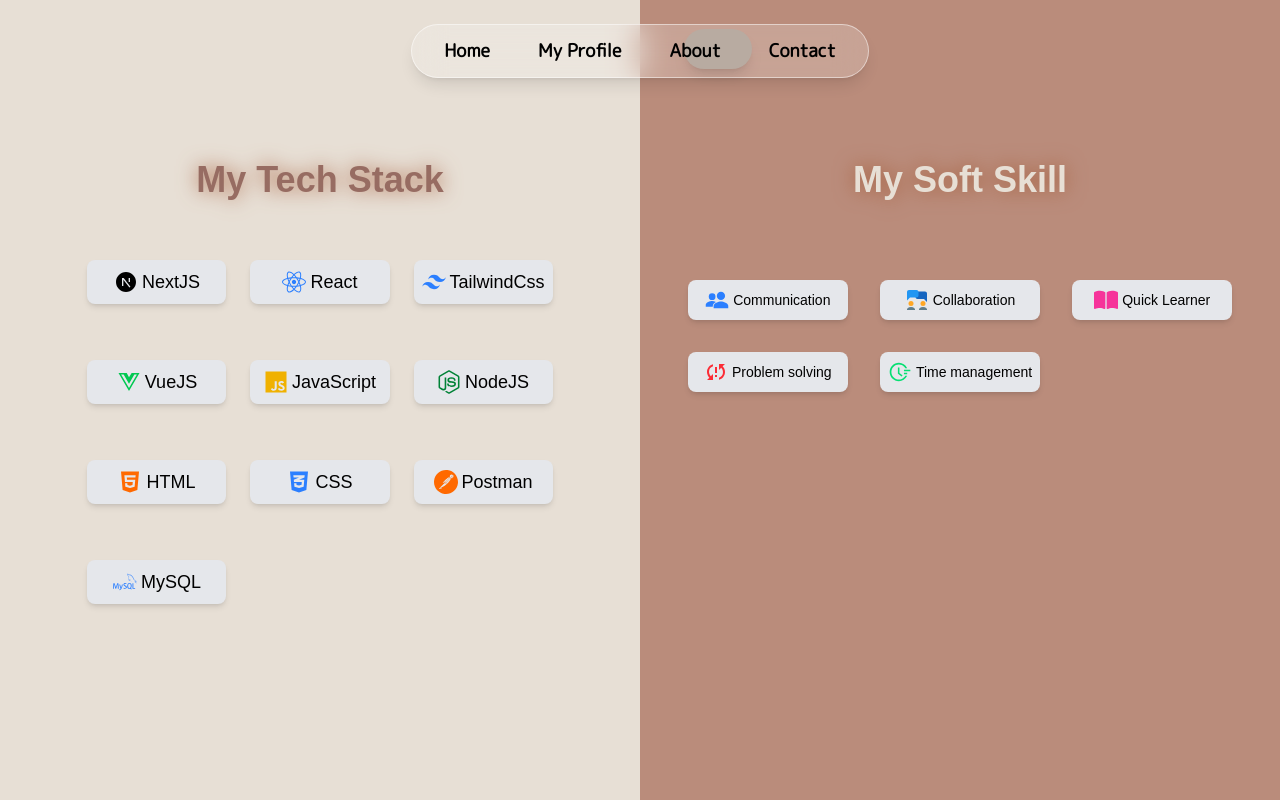
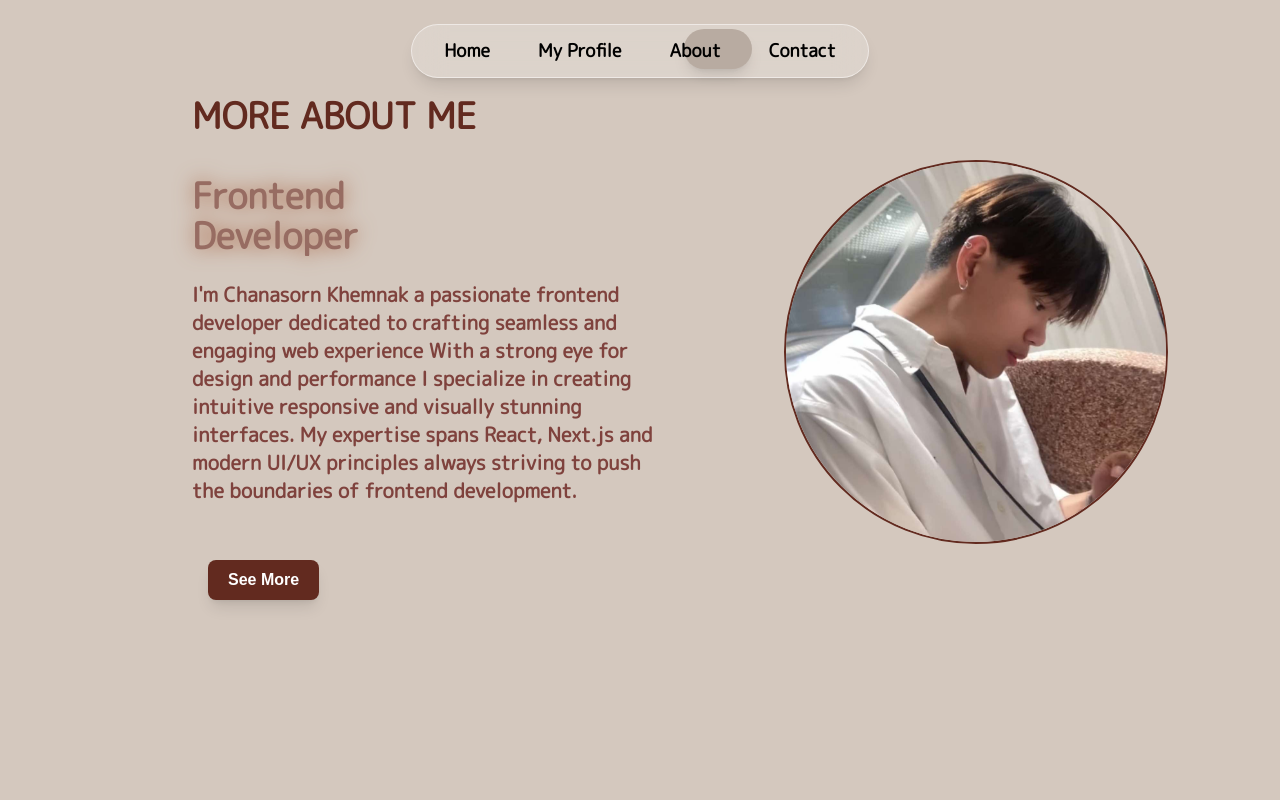
Before and after one commit to ChanasornK/Profile, a Next.js app: page /about in a window 1280 px wide. Shown: the top 800 px of the page. Built offline with nearby package versions, Linux system fonts and the light colour scheme.

Commit message:
Finish Profile

```diff
--- a/package.json
+++ b/package.json
@@ -9,12 +9,14 @@
     "lint": "next lint"
   },
   "dependencies": {
+    "aos": "^2.3.4",
     "framer-motion": "^12.4.9",
     "next": "15.2.0",
     "react": "^19.0.0",
     "react-dom": "^19.0.0",
     "react-icons": "^5.5.0",
-    "react-intersection-observer": "^9.16.0"
+    "react-intersection-observer": "^9.16.0",
+    "react-type-animation": "^3.2.0"
   },
   "devDependencies": {
     "@tailwindcss/postcss": "^4",
--- a/pages/about.js
+++ b/pages/about.js
@@ -32,13 +32,27 @@
       <div className="bg-white w-full h-dvh">
         <Navbar />
         <Navbar2 />
-        {/* <div className="w-full h-dvh bg-[#D4C8BE] flex items-center justify-center px-32">
-          <div className="w-1/2 text-[#622A1F] font-[M_PLUS_Rounded_1c]">
-            <h2 className="text-lg font-bold ml-40 mt-10]">MORE ABOUT ME</h2>
-            <h1 className="mt-4 text-5xl font-bold ml-40  bg-[#976C62] text-transparent bg-clip-text drop-shadow-[0_0_10px_rgba(160,82,45,0.8)] ">
+        <div className="w-full h-dvh bg-[#D4C8BE] flex   ">
+          <div className="xl:w-1/2 text-[#622A1F] font-[M_PLUS_Rounded_1c] w-full">
+            <h2
+              style={{ fontFamily: "'M PLUS Rounded 1c', sans-serif" }}
+              className="text-lg font-bold ml-6 mt-24 lg:text-4xl xl:ml-48"
+            >
+              MORE ABOUT ME
+            </h2>
+            <h1
+              style={{ fontFamily: "'M PLUS Rounded 1c', sans-serif" }}
+              className="mt-10 text-xl font-bold ml-6 xl:ml-48 bg-[#976C62]
+            text-transparent bg-clip-text drop-shadow-[0_0_10px_rgba(160,82,45,0.8)]
+            xl:text-4xl"
+            >
               Frontend Developer
             </h1>
-            <p className="mt-10 text-lg font-bold leading-relaxed w-[575px] ml-40  tracking-normal text-justify text-[#7F423D]">
+            <p
+              style={{ fontFamily: "'M PLUS Rounded 1c', sans-serif" }}
+              className="mt-6 text-xl font-bold  w-full  tracking-normal  text-[#7F423D] px-4 lg:text-xl
+              xl:ml-44"
+            >
               I'm Chanasorn Khemnak a passionate frontend developer dedicated to
               crafting seamless and engaging web experience With a strong eye
               for design and performance I specialize in creating intuitive
@@ -50,13 +64,14 @@
             <button
               onClick={handleScroll}
               className="cursor-pointer bg-[#622A1F] text-white font-semibold py-2 px-5 ml-40
-                rounded-lg shadow-lg transition-all duration-300 ease-in-out transform hover:scale-125 mt-14"
+                rounded-lg shadow-lg transition-all duration-300 ease-in-out transform hover:scale-125 mt-14
+                hidden xl:block xl:ml-52"
             >
               See More
             </button>
           </div>
 
-          <div className="w-full justify-center mt-20 ml-40 hidden xl:block " >
+          <div className="w-full justify-center mt-20 xl:w-1/2 hidden xl:block xl:ml-72 xl:mt-40">
             <div className="w-96 h-96 border-2 border-[#622A1F] rounded-full overflow-hidden  flex">
               <img
                 className="w-full h-full object-cover"
@@ -65,15 +80,15 @@
               />
             </div>
           </div>
-        </div> */}
+        </div>
 
         <div ref={seeMoreRef} className=" ">
           <div className=" xl:flex">
-
             <div className="bg-[#E7DFD5] xl:w-1/2 h-dvh xl:h-dvh px-4 xl:px-0 flex flex-col ">
               <div
-              className="flex justify-center mt-40 xl:mt-40 text-4xl font-semibold font-[M_PLUS_Rounded_1c]
-      bg-[#976C62] text-transparent bg-clip-text drop-shadow-[0_0_10px_rgba(160,82,45,0.8)]"
+                style={{ fontFamily: "'M PLUS Rounded 1c', sans-serif" }}
+                className="flex justify-center mt-28 xl:mt-40 text-4xl font-semibold font-[M_PLUS_Rounded_1c]
+                 text-[#976C62] "
               >
                 My Tech Stack
               </div>
@@ -81,51 +96,102 @@
                 <div className="mt-10 grid grid-cols-3 gap-6 justify-center">
                   <div className="flex items-center justify-center gap-1 bg-gray-200 p-2 rounded-lg shadow-md">
                     <RiNextjsFill className="text-2xl" />
-                  <span className="text-lg">NextJS</span>
+                    <span
+                      style={{ fontFamily: "'M PLUS Rounded 1c', sans-serif" }}
+                      className="xl:text-lg"
+                    >
+                      NextJS
+                    </span>
                   </div>
                   <div className="flex items-center justify-center gap-1 bg-gray-200 p-2 rounded-lg shadow-md">
                     <FaReact className="text-2xl text-blue-500" />
-                  <span className="text-lg">React</span>
+                    <span
+                      style={{ fontFamily: "'M PLUS Rounded 1c', sans-serif" }}
+                      className="xl:text-lg"
+                    >
+                      React
+                    </span>
                   </div>
                   <div className="flex items-center justify-center gap-1 bg-gray-200 p-2 rounded-lg shadow-md">
                     <RiTailwindCssFill className="text-2xl text-blue-500" />
-                  <span className="text-lg">TailwindCss</span>
+                    <span
+                      style={{ fontFamily: "'M PLUS Rounded 1c', sans-serif" }}
+                      className="text-sm xl:text-lg"
+                    >
+                      Tailwind
+                    </span>
                   </div>
                   <div className="flex items-center justify-center gap-1 bg-gray-200 p-2 rounded-lg shadow-md mt-8">
                     <FaVuejs className="text-2xl text-green-500" />
-                  <span className="text-lg">VueJS</span>
+                    <span
+                      style={{ fontFamily: "'M PLUS Rounded 1c', sans-serif" }}
+                      className="xl:text-lg"
+                    >
+                      VueJS
+                    </span>
                   </div>
                   <div className="flex items-center justify-center gap-1 bg-gray-200 p-2 rounded-lg shadow-md mt-8">
-                  <IoLogoJavascript className="text-2xl text-yellow-500" />
-                  <span className="text-lg">JavaScript</span>
+                    <IoLogoJavascript className="text-xl text-yellow-500" />
+                    <span
+                      style={{ fontFamily: "'M PLUS Rounded 1c', sans-serif" }}
+                      className="text-sm xl:text-lg"
+                    >
+                      JS
+                    </span>
                   </div>
                   <div className="flex items-center justify-center gap-1 bg-gray-200 p-2 rounded-lg shadow-md mt-8">
                     <FaNodeJs className="text-2xl text-green-700" />
-                  <span className="text-lg">NodeJS</span>
+                    <span
+                      style={{ fontFamily: "'M PLUS Rounded 1c', sans-serif" }}
+                      className="xl:text-lg"
+                    >
+                      NodeJS
+                    </span>
                   </div>
                   <div className="flex items-center justify-center gap-1 bg-gray-200 p-2 rounded-lg shadow-md mt-8">
                     <FaHtml5 className="text-2xl text-orange-500" />
-                  <span className="text-lg">HTML</span>
+                    <span
+                      style={{ fontFamily: "'M PLUS Rounded 1c', sans-serif" }}
+                      className="xl:text-lg"
+                    >
+                      HTML
+                    </span>
                   </div>
                   <div className="flex items-center justify-center gap-1 bg-gray-200 p-2 rounded-lg shadow-md mt-8">
                     <FaCss3Alt className="text-2xl text-blue-500" />
-                  <span className="text-lg">CSS</span>
+                    <span
+                      style={{ fontFamily: "'M PLUS Rounded 1c', sans-serif" }}
+                      className="xl:text-lg"
+                    >
+                      CSS
+                    </span>
                   </div>
                   <div className="flex items-center justify-center gap-1 bg-gray-200 p-2 rounded-lg shadow-md mt-8">
                     <SiPostman className="text-2xl text-orange-500" />
-                  <span className="text-lg">Postman</span>
+                    <span
+                      style={{ fontFamily: "'M PLUS Rounded 1c', sans-serif" }}
+                      className="xl:text-lg"
+                    >
+                      Postman
+                    </span>
                   </div>
                   <div className="flex items-center justify-center gap-1 bg-gray-200 p-2 rounded-lg shadow-md mt-8">
                     <SiMysql className="text-2xl text-blue-500" />
-                  <span className="text-lg">MySQL</span>
+                    <span
+                      style={{ fontFamily: "'M PLUS Rounded 1c', sans-serif" }}
+                      className="xl:text-lg"
+                    >
+                      MySQL
+                    </span>
                   </div>
                 </div>
               </div>
             </div>
             <div className="bg-[#BA8C7B] xl:w-1/2 h-dvh xl:h-dvh flex flex-col ">
               <div
+                style={{ fontFamily: "'M PLUS Rounded 1c', sans-serif" }}
                 className="flex justify-center mt-20 xl:mt-40 text-4xl font-semibold
-            bg-[#E7DFD5] text-transparent bg-clip-text drop-shadow-[0_0_10px_rgba(160,82,45,0.8)]"
+            text-[#E7DFD5]"
               >
                 My Soft Skill
               </div>
@@ -133,31 +199,53 @@
                 <div className="mt-14 grid xl:grid-cols-3 gap-8 justify-center">
                   <div className="flex items-center justify-center gap-1 bg-gray-200 p-2 rounded-lg shadow-md">
                     <IoPeopleSharp className="text-2xl text-blue-500" />
-                  <span className="text-sm font-[M_PLUS_Rounded_1c]">
+                    <span
+                      style={{ fontFamily: "'M PLUS Rounded 1c', sans-serif" }}
+                      className="text-sm font-[M_PLUS_Rounded_1c]"
+                    >
                       Communication
                     </span>
                   </div>
                   <div className="flex items-center justify-center gap-1 bg-gray-200 p-2 rounded-lg shadow-md">
                     <FcCollaboration className="text-2xl text-blue-500" />
-                  <span className="text-sm">Collaboration</span>
+                    <span
+                      style={{ fontFamily: "'M PLUS Rounded 1c', sans-serif" }}
+                      className="text-sm"
+                    >
+                      Collaboration
+                    </span>
                   </div>
                   <div className="flex items-center justify-center gap-1 bg-gray-200 p-2 rounded-lg shadow-md">
                     <FaBookOpen className="text-2xl text-pink-500" />
-                  <span className="text-sm">Quick Learner</span>
+                    <span
+                      style={{ fontFamily: "'M PLUS Rounded 1c', sans-serif" }}
+                      className="text-sm"
+                    >
+                      Quick Learner
+                    </span>
                   </div>
                   <div className="flex items-center justify-center gap-1 bg-gray-200 p-2 rounded-lg shadow-md">
                     <MdOutlineSyncProblem className="text-2xl text-red-500" />
-                  <span className="text-sm">Problem solving</span>
+                    <span
+                      style={{ fontFamily: "'M PLUS Rounded 1c', sans-serif" }}
+                      className="text-sm"
+                    >
+                      Problem solving
+                    </span>
                   </div>
                   <div className="flex items-center justify-center gap-1 bg-gray-200 p-2 rounded-lg shadow-md">
                     <AiOutlineFieldTime className="text-2xl text-green-400" />
-                  <span className="text-sm">Time management</span>
+                    <span
+                      style={{ fontFamily: "'M PLUS Rounded 1c', sans-serif" }}
+                      className="text-sm"
+                    >
+                      Time management
+                    </span>
                   </div>
                 </div>
               </div>
             </div>
           </div>
-
         </div>
       </div>
     </>
--- a/pages/index.js
+++ b/pages/index.js
@@ -1,4 +1,4 @@
-import React, { useState } from "react";
+import React, { useEffect, useState } from "react";
 import Navbar from "./component/navbar";
 import Navbar2 from "./component/navbar2";
 import { FaPhoneAlt } from "react-icons/fa";
@@ -6,6 +6,7 @@
 import { FaGithub } from "react-icons/fa";
 import { useRouter } from "next/router";
 import Head from "next/head";
+import { TypeAnimation } from "react-type-animation";
 const Index = () => {
   const router = useRouter();
   const goContact = () => {
@@ -13,7 +14,7 @@
   };
   return (
     <>
-    <Head>
+      <Head>
         <title>Home</title>
         <link rel="icon" href="/logo.png" type="image/png" />
       </Head>
@@ -28,7 +29,17 @@
         </div>
 
         <div className="w-full bg-[#D4C8BE] h-dvh md:text-6xl text-2xl flex justify-center items-center text-[#622A1F] font-bold">
-          Frontend Developer
+          <TypeAnimation
+            sequence={["Frontend Developer", 1000, "Chanasorn Khemnak", 2000]}
+            wrapper="span"
+            speed={30}
+            style={{
+              display: "inline-block",
+              fontSize: "",
+              fontFamily: "'M PLUS Rounded 1c', sans-serif",
+            }}
+            repeat={Infinity}
+          />
         </div>
 
         <Navbar2 />
@@ -47,7 +58,8 @@
             md:max-w-3xl md:text-2xl
             text-left
             md:ml-10
-            md:mt-20"
+            md:mt-20 xl:mt-8"
+
           >
             A passionate web developer with a keen eye for crafting dynamic and
             responsive web experiences. Specializing in frontend developer, I
--- a/pages/myProfile.js
+++ b/pages/myProfile.js
@@ -27,7 +27,10 @@
       <Navbar2 />
       <div className="w-full h-dvh flex">
         <div className="w-full bg-[#D4C8BE] ">
-          <div className="mt-28 text-4xl font-bold text-[#976C62] text-center md:text-5xl px-4">
+          <div
+            style={{ fontFamily: "'M PLUS Rounded 1c', sans-serif" }}
+            className="mt-28 text-4xl font-bold text-[#976C62] text-center md:text-5xl px-4"
+          >
             Curated Work
             <Card />
           </div>
@@ -60,8 +63,11 @@
           className="w-full bg-[#E7DFD5] h-dvh hidden xl:block
        "
         >
-          <div className="mt-64 text-[#622A1F] font-[M_PLUS_Rounded_1c] text-xl flex items-center gap-3 ml-10 ">
-            <span className="font-bold mb-5 text-2xl">
+          <div className="mt-56 text-[#622A1F] font-[M_PLUS_Rounded_1c] text-xl flex items-center gap-3 ml-10 ">
+            <span
+              style={{ fontFamily: "'M PLUS Rounded 1c', sans-serif" }}
+              className="font-bold mb-5 text-2xl"
+            >
               IOT TO ALERT LIQUID LEVEL BELOW CRITICAL
             </span>
           </div>
@@ -81,18 +87,22 @@
               real-time water levels.
             </span>
           </div>
+          <div className=" w-24 flex items-center justify-center gap-1 bg-gray-200 p-2 rounded-xl shadow-md mt-18 ml-14">
+            <SiCplusplus className="text-2xl text-green-500" />
+            <span className="text-lg ml-2 text-black">C++</span>
+          </div>
         </div>
       </div>
       <div className="flex">
         <div className="w-full h-dvh bg-[#d4c8be] lg:block px-4 xl:px-0 pt-10">
           <Card2 />
           {/* คำใต้รูป */}
-            <div className="mt-10 xl:hidden text-[#622A1F] font-[M_PLUS_Rounded_1c]  flex text-start gap-3 ml-10">
+          <div className="mt-10 xl:hidden text-[#622A1F] font-[M_PLUS_Rounded_1c]  flex text-start gap-3 ml-6">
             <span className="font-bold mb-3 text-xs sm:text-xl ">
               ReviewZone Web Application
             </span>
           </div>
-            <div className=" flex items-start gap-2 ml-4 xl:hidden">
+          <div className=" flex items-start gap-2 ml-1 xl:hidden">
             <LuSparkle className="text-[#C4744D] text-2xl mt-1 ml-4" />
             <span className=" text-[#622A1F] font-serif mt-1 w-3/4 text-xs sm:text-xl ">
               Create a product search and filter system that allows users to
@@ -100,12 +110,12 @@
               information
             </span>
           </div>
-            <div className=" flex items-start gap-2 ml-4 xl:hidden">
+          <div className=" flex items-start gap-2 ml-1 xl:hidden">
             <LuSparkle className="text-[#C4744D] text-2xl mt-4 ml-4 " />
             <span className=" text-[#622A1F] mt-4 w-3/4 font-serif text-xs sm:text-xl">
               Create a user register and login page to securely store user
-                information along with an OTP-based password recovery feature
-                for users
+              information along with an OTP-based password recovery feature for
+              users
             </span>
           </div>
           <div className="mt-10 xl:ml-48  ml-14 xl:mt-10">
@@ -115,12 +125,14 @@
             >
               See More
             </button>
-
           </div>
         </div>
         <div className="w-full h-dvh bg-[#E7DFD5] hidden xl:block ">
-          <div className="mt-20 text-[#622A1F] font-[M_PLUS_Rounded_1c] text-xl  gap-3 ml-10 ">
-            <span className="font-bold mb-5 text-2xl text-start">
+          <div className="mt-24 text-[#622A1F] font-[M_PLUS_Rounded_1c] text-xl  gap-3 ml-10 ">
+            <span
+              style={{ fontFamily: "'M PLUS Rounded 1c', sans-serif" }}
+              className="font-bold mb-5 text-2xl text-start"
+            >
               ReviewZone Web Application
             </span>
           </div>
@@ -144,32 +156,67 @@
             <div className="mt-10 grid grid-cols-3 gap-3 justify-center">
               <div className="flex items-center justify-center gap-1 bg-gray-200 p-2 rounded-lg shadow-md  w-auto">
                 <RiNextjsFill className="text-2xl " />
-                <span className="text-lg ">NextJS</span>
+                <span
+                  style={{ fontFamily: "'M PLUS Rounded 1c', sans-serif" }}
+                  className="text-lg "
+                >
+                  NextJS
+                </span>
               </div>
               <div className="flex items-center justify-center gap-1 bg-gray-200 p-2 rounded-lg shadow-md w-auto">
                 <FaReact className="text-2xl text-blue-500" />
-                <span className="text-lg">React</span>
+                <span
+                  style={{ fontFamily: "'M PLUS Rounded 1c', sans-serif" }}
+                  className="text-lg"
+                >
+                  React
+                </span>
               </div>
               <div className="flex items-center justify-center gap-1 bg-gray-200 p-2 rounded-lg shadow-md w-auto">
                 <RiTailwindCssFill className="text-2xl text-blue-500 " />
-                <span className="text-lg">TailwindCss</span>
+                <span
+                  style={{ fontFamily: "'M PLUS Rounded 1c', sans-serif" }}
+                  className="text-lg"
+                >
+                  TailwindCss
+                </span>
               </div>
 
               <div className="flex items-center justify-center gap-1 bg-gray-200 p-2 rounded-lg shadow-md mt-8 w-auto">
                 <IoLogoJavascript className="text-2xl text-yellow-500" />
-                <span className="text-lg">JavaScript</span>
+                <span
+                  style={{ fontFamily: "'M PLUS Rounded 1c', sans-serif" }}
+                  className="text-lg"
+                >
+                  JavaScript
+                </span>
               </div>
               <div className="flex items-center justify-center gap-1 bg-gray-200 p-2 rounded-lg shadow-md mt-8 w-auto">
                 <FaNodeJs className="text-2xl text-green-700" />
-                <span className="text-lg">NodeJS</span>
+                <span
+                  style={{ fontFamily: "'M PLUS Rounded 1c', sans-serif" }}
+                  className="text-lg"
+                >
+                  NodeJS
+                </span>
               </div>
               <div className="flex items-center justify-center gap-1 bg-gray-200 p-2 rounded-lg shadow-md mt-8 w-auto">
                 <FaHtml5 className="text-2xl text-orange-500" />
-                <span className="text-lg">HTML</span>
+                <span
+                  style={{ fontFamily: "'M PLUS Rounded 1c', sans-serif" }}
+                  className="text-lg"
+                >
+                  HTML
+                </span>
               </div>
               <div className="flex items-center justify-center gap-1 bg-gray-200 p-2 rounded-lg shadow-md mt-8 w-auto">
                 <FaCss3Alt className="text-2xl text-blue-500" />
-                <span className="text-lg">CSS</span>
+                <span
+                  style={{ fontFamily: "'M PLUS Rounded 1c', sans-serif" }}
+                  className="text-lg"
+                >
+                  CSS
+                </span>
               </div>
             </div>
           </div>
```
Also changed, not shown: pages/component/navbar2.js (+7 -2 lines), pages/contact.js (+25 -8 lines), 1 other file (tests, documents, lock files or other folders). Lines whose indentation alone changed are shown as unchanged.
